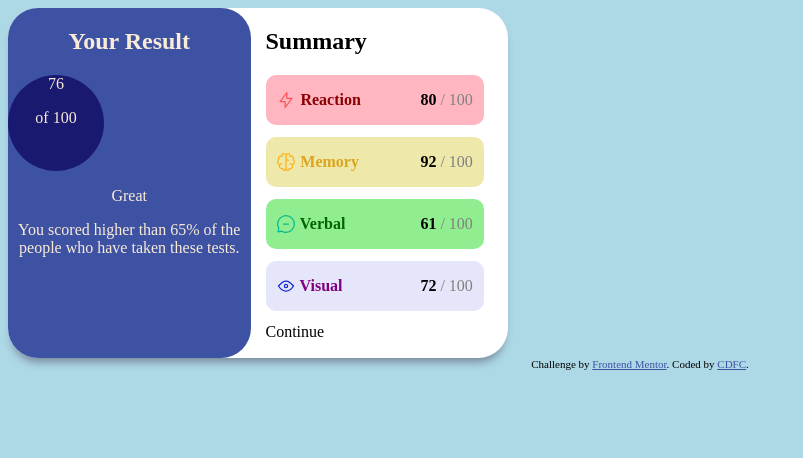
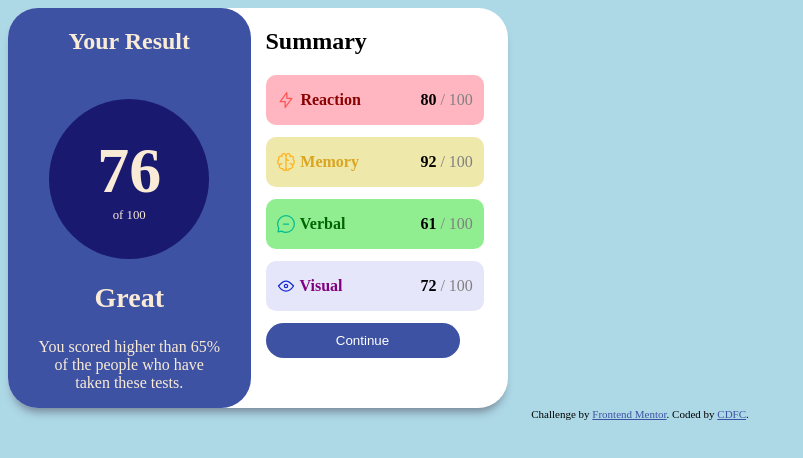
Before and after one commit to chelseadagger-fc/fem1-results-summary, a plain HTML site: page index.html in a window 1280 px wide. Shown: the whole page, without its empty margins (0-803 px from the left). Drawn offline with Linux system fonts and the light colour scheme.

Commit message:
further styling

```diff
--- a/index.html
+++ b/index.html
@@ -15,12 +15,12 @@
     <div class="result-box">
       <h2>Your Result</h2>
       <div class="result-circ">
-        <p class="result-num">76</p>
+        <h3>76</h3>
         <p>of 100</p>
-     </div>
+      </div>
 
-      <p>Great</p>
-      <p>You scored higher than 65% of the people who have taken these tests.</p>
+      <h4>Great</h4>
+      <p class="score-desc">You scored higher than 65% of the people who have taken these tests.</p>
     </div>
 
     <div class="summary-box">
@@ -66,7 +66,8 @@
         </div>
       </div>
 
-      Continue
+      <button class="long-button">Continue</button>
+
 </div>
 </div>
 
--- a/styles.css
+++ b/styles.css
@@ -15,13 +15,17 @@ body {
     display: flex;
     background-color: white;
     border-radius: 30px;
-    height: 350px;
+    height: 400px;
     width: 500px;
     box-shadow: 0 8px 8px -4px lightslategray;
 }
 
 .result-box {
+    display: flex;
+    flex-direction: column;
+    justify-content: space-between;
     text-align: center;
+    align-items: center;
     background-color:hsl(228, 45%, 44%);
     border-radius: 30px;
     flex: 1;
@@ -32,6 +36,8 @@ body {
     border-radius: 0 10% 10% 0;
     padding-left: 3%;
     flex: 1;
+    display: flex;
+    flex-direction: column;
 }
 
 .summary-cat {
@@ -50,9 +56,35 @@ body {
 .result-circ {
     background-color: midnightblue;
     border-radius: 50%;
-    height: 6rem;
-    width: 6rem;
+    height: 10rem;
+    width: 10rem;
     justify-content: center;
+    display: flex;
+    flex-direction: column;
+    align-items: center;
+}
+
+h3 {
+    margin: 0;
+    padding: 0;
+    font-size: 4rem;
+}
+
+h4 {
+    font-size:1.75rem;
+    margin: 0;
+    padding: 0;
+}
+
+.score-desc {
+    padding: 0 12%;
+    margin-top: 0;
+}
+
+.result-circ > p {
+    margin: 0;
+    padding: 0;
+    font-size: .8rem;
 }
 
 .cat-text {
@@ -89,3 +121,14 @@ body {
     font-weight: bold;
     color: black;
 }
+
+.long-button {
+    padding: 10px 20px;
+    border-radius: 20px;
+    background-color: hsl(228, 45%, 44%);
+    color: #fff;
+    border: none;
+    text-align: center;
+    text-decoration: none;
+    width: 80%;
+  }
```
